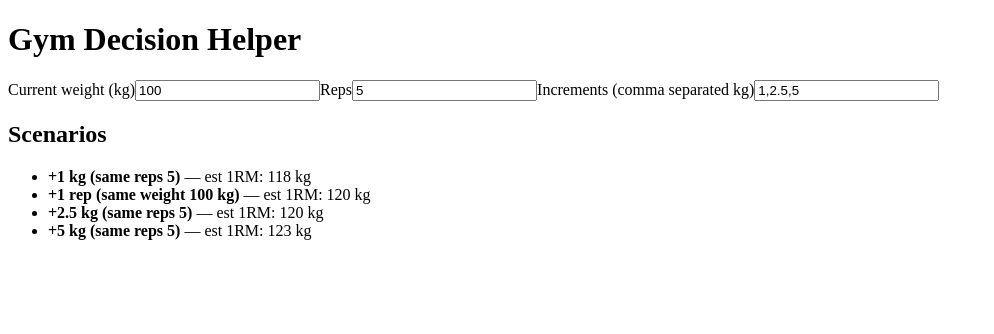
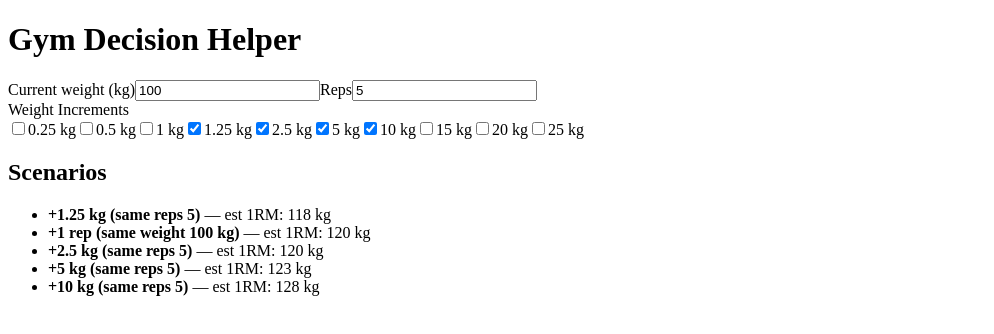
Before and after one commit to szymanskir/add-rep-or-weight, a React (Vite) app: page / in a window 1280 px wide. Shown: the top 334 px of the page, without its empty margins (0-994 px from the left). Built offline with nearby package versions, Linux system fonts and the light colour scheme; the HTML template or start-up script is replaced by a standard one.

Commit message:
feat: implement weight increments selection with checkboxes and update styles

```diff
--- a/src/App.jsx
+++ b/src/App.jsx
@@ -1,4 +1,19 @@
 import React, { useState } from 'react'
+
+const ALL_INCREMENTS = [
+  { value: 0.25, label: '0.25 kg' },
+  { value: 0.5, label: '0.5 kg' },
+  { value: 1, label: '1 kg' },
+  { value: 1.25, label: '1.25 kg' },
+  { value: 2.5, label: '2.5 kg' },
+  { value: 5, label: '5 kg' },
+  { value: 10, label: '10 kg' },
+  { value: 15, label: '15 kg' },
+  { value: 20, label: '20 kg' },
+  { value: 25, label: '25 kg' }
+]
+
+const DEFAULT_INCREMENTS = [1.25, 2.5, 5, 10]
 
 function epley1RM(weight, reps) {
   if (reps <= 0) return 0
@@ -45,9 +60,15 @@ function Scenarios({ weight, reps, increments }) {
 export default function App(){
   const [weight, setWeight] = useState(100)
   const [reps, setReps] = useState(5)
-  const [incStr, setIncStr] = useState('1,2.5,5')
+  const [selectedIncrements, setSelectedIncrements] = useState(DEFAULT_INCREMENTS)
 
-  const increments = incStr.split(',').map(s => parseFloat(s)).filter(n => !isNaN(n))
+  const toggleIncrement = (value) => {
+    setSelectedIncrements(prev =>
+      prev.includes(value)
+        ? prev.filter(v => v !== value)
+        : [...prev, value].sort((a, b) => a - b)
+    )
+  }
 
   return (
     <div className="container">
@@ -63,14 +84,25 @@ export default function App(){
           Reps
           <input type="number" value={reps} onChange={e => setReps(parseInt(e.target.value) || 0)} />
         </label>
-
-        <label>
-          Increments (comma separated kg)
-          <input value={incStr} onChange={e => setIncStr(e.target.value)} />
-        </label>
       </div>
 
-      <Scenarios weight={weight} reps={reps} increments={increments} />
+      <div className="increments-selector">
+        <label>Weight Increments</label>
+        <div className="checkbox-group">
+          {ALL_INCREMENTS.map(inc => (
+            <label key={inc.value} className="checkbox-label">
+              <input
+                type="checkbox"
+                checked={selectedIncrements.includes(inc.value)}
+                onChange={() => toggleIncrement(inc.value)}
+              />
+              {inc.label}
+            </label>
+          ))}
+        </div>
+      </div>
+
+      <Scenarios weight={weight} reps={reps} increments={selectedIncrements} />
     </div>
   )
 }
--- a/src/styles.css
+++ b/src/styles.css
@@ -24,9 +24,9 @@ body{
 
 .controls{
   display: grid;
-  grid-template-columns: repeat(3, 1fr);
+  grid-template-columns: repeat(2, 1fr);
   gap: 12px;
-  margin-bottom: 18px;
+  margin-bottom: 24px;
 }
 
 label{
@@ -45,5 +45,50 @@ input[type=number], input[type=text], input{
   margin-top:6px;
 }
 
-.scenarios ul{ list-style:none; padding:0 }
-.scenarios li{ padding:10px 8px; border-radius:8px; margin-bottom:8px; background: rgba(0,0,0,0.15)}
+.increments-selector {
+  margin-bottom: 24px;
+}
+
+.increments-selector > label {
+  display: block;
+  font-size: 13px;
+  color: var(--muted);
+  margin-bottom: 12px;
+}
+
+.checkbox-group {
+  display: grid;
+  grid-template-columns: repeat(auto-fit, minmax(150px, 1fr));
+  gap: 10px;
+  padding: 12px;
+  background: rgba(0,0,0,0.15);
+  border-radius: 8px;
+}
+
+.checkbox-label {
+  display: flex;
+  align-items: center;
+  font-size: 13px;
+  cursor: pointer;
+  user-select: none;
+}
+
+.checkbox-label input[type="checkbox"] {
+  width: auto;
+  margin-right: 8px;
+  margin-top: 0;
+  cursor: pointer;
+  accent-color: var(--accent);
+}
+
+.scenarios ul{
+  list-style:none;
+  padding:0
+}
+
+.scenarios li{
+  padding:10px 8px;
+  border-radius:8px;
+  margin-bottom:8px;
+  background: rgba(0,0,0,0.15)
+}
```
